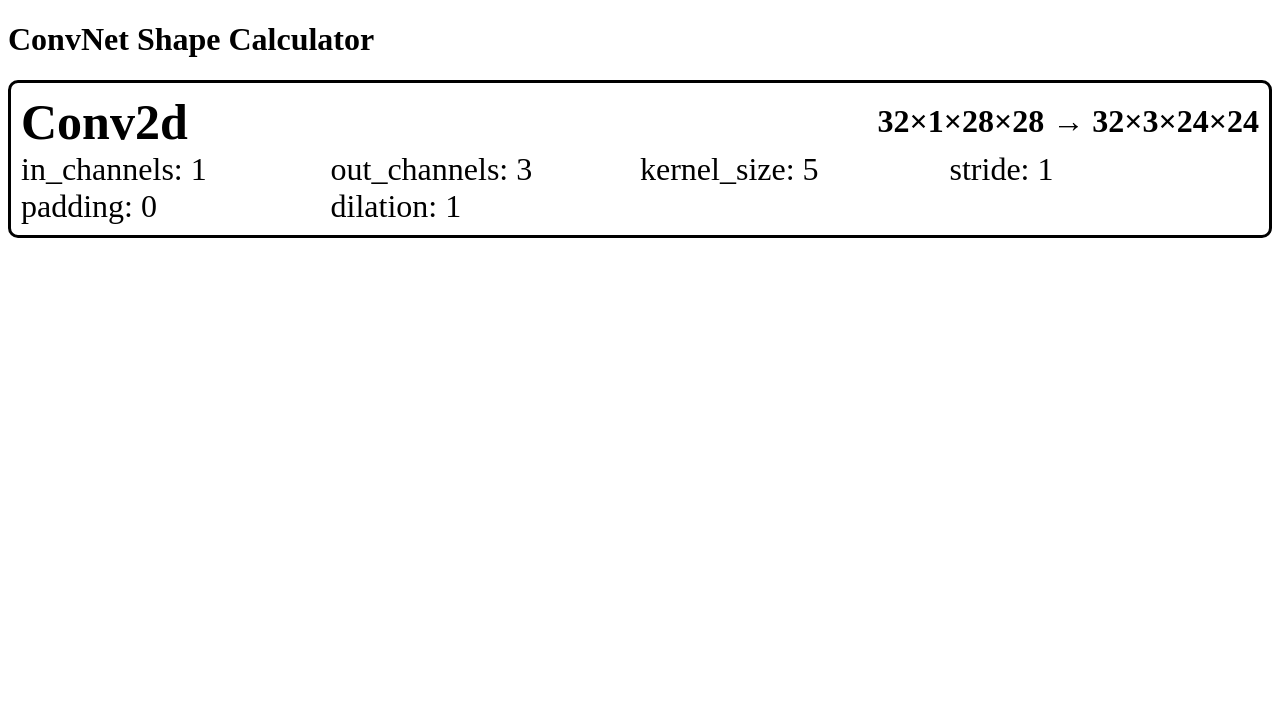
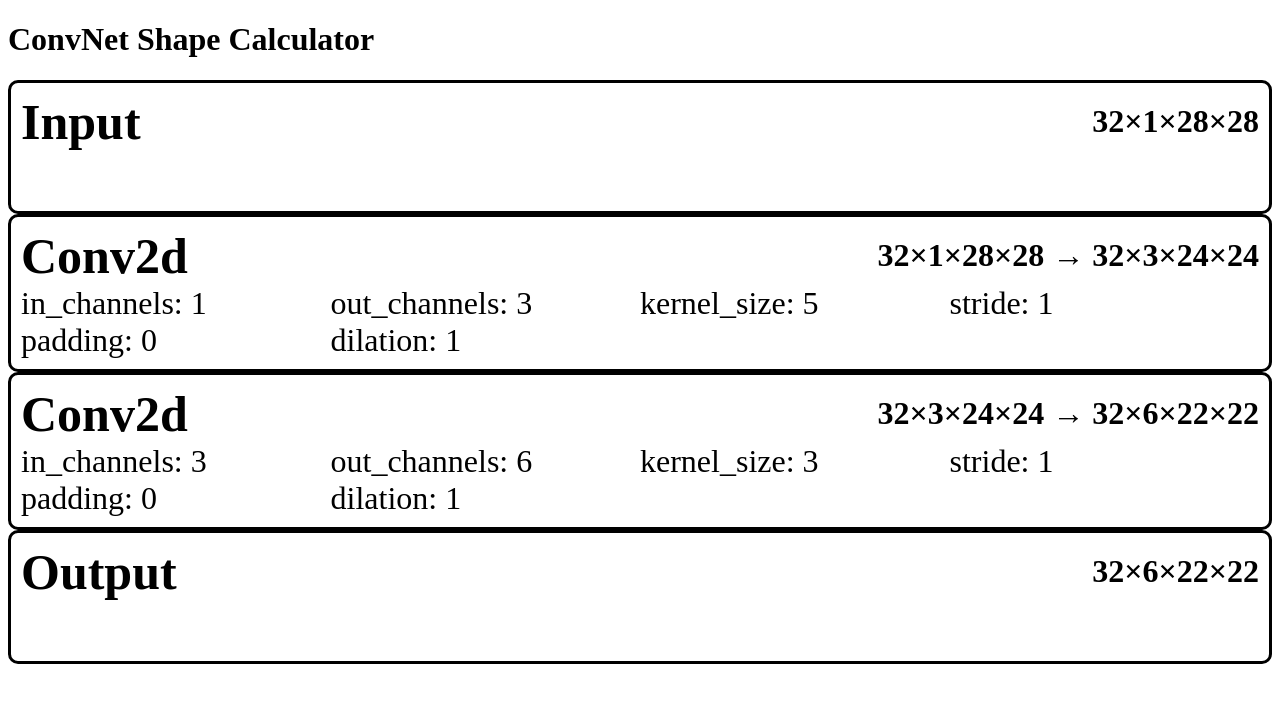
Before and after one commit to lemolatoon/convnet-shape-calculator, a Next.js app: page / in a window 1280 px wide. Shown: the top 702 px of the page. Built offline with nearby package versions, Linux system fonts and the light colour scheme.

Commit message:
Impl Input Output

```diff
--- a/src/components/layers/Conv2d.tsx
+++ b/src/components/layers/Conv2d.tsx
@@ -4,17 +4,15 @@ import {
   Conv2dParams,
 } from "@/components/layers/sizeFuncs";
 import { Layer } from "@/components/ui/Layer";
+import { LayerComponent } from "@/type/layer";
 import { Conv2dSize, Tensor } from "@/type/size";
 import { addPriority } from "@/utils/object";
 
-type Conv2dProps = {
-  tensor: Tensor<Conv2dSize>;
-};
-export const Conv2d = (_params: Conv2dParams) => {
+export const Conv2d = (_params: Conv2dParams): LayerComponent<Conv2dSize> => {
   const { layer: conv2dF, params } = conv2d(_params);
-  return function Conv2d({ tensor }: Conv2dProps) {
+  const layerComponent = (tensor: Tensor<Conv2dSize>) => {
     const sizeAfterApply = conv2dF(tensor.shape);
-    return (
+    const layer = (
       <Layer
         name={"Conv2d"}
         params={addPriority(params, Conv2dParamProprity)}
@@ -22,5 +20,7 @@ export const Conv2d = (_params: Conv2dParams) => {
         sizeAfterApply={sizeAfterApply}
       />
     );
+    return { layer, tensor: { shape: sizeAfterApply } };
   };
+  return layerComponent;
 };
--- /dev/null
+++ b/src/components/layers/JustTensor.tsx
@@ -0,0 +1,19 @@
+import { Layer } from "@/components/ui/Layer";
+import { LayerComponent } from "@/type/layer";
+import { Size, Tensor } from "@/type/size";
+
+const JustTensor =
+  (name: string) =>
+  <T extends Size>(
+    tensor: Parameters<LayerComponent<T>>[0]
+  ): ReturnType<LayerComponent<T>> => {
+    return {
+      layer: <Layer name={name} params={{}} sizeAfterApply={tensor.shape} />,
+      tensor: tensor,
+    };
+  };
+
+export const Input = <T extends Size>(tensor: Tensor<T>) =>
+  JustTensor("Input")(tensor);
+export const Output = <T extends Size>(tensor: Tensor<T>) =>
+  JustTensor("Output")(tensor);
--- a/src/components/ui/Layer.tsx
+++ b/src/components/ui/Layer.tsx
@@ -6,7 +6,7 @@ import styled from "styled-components";
 export type LayerProps = {
   name: string;
   params: LayerParams;
-  sizeBeforeApply: Size;
+  sizeBeforeApply?: Size;
   sizeAfterApply: Size;
 };
 const LayerParamBox = styled.div`
@@ -48,12 +48,13 @@ export const Layer: FC<LayerProps> = ({
   sizeBeforeApply,
   sizeAfterApply,
 }) => {
+  const sizeExpression = sizeBeforeApply
+    ? `${displaySize(sizeBeforeApply)} → ${displaySize(sizeAfterApply)}`
+    : displaySize(sizeAfterApply);
   return (
     <Grid>
       <Name>{name}</Name>
-      <SizeExpr>
-        {displaySize(sizeBeforeApply)} → {displaySize(sizeAfterApply)}
-      </SizeExpr>
+      <SizeExpr>{sizeExpression}</SizeExpr>
       <LayerParamBox>
         {Object.entries(params)
           .sort(
--- a/src/pages/index.tsx
+++ b/src/pages/index.tsx
@@ -1,12 +1,24 @@
 import { Conv2d } from "@/components/layers/Conv2d";
+import { Input, Output } from "@/components/layers/JustTensor";
 import { Conv2dSize, Tensor } from "@/type/size";
 import Head from "next/head";
 
 export default function Home() {
-  const Conv1 = Conv2d({ in_channels: 1, out_channels: 3, kernel_size: 5 });
   const input = {
     shape: [32, 1, 28, 28],
   } satisfies Tensor<Conv2dSize>;
+  const { layer: inputElm, tensor: tensor1 } = Input(input);
+  const { layer: conv1, tensor: tensor2 } = Conv2d({
+    in_channels: 1,
+    out_channels: 3,
+    kernel_size: 5,
+  })(tensor1);
+  const { layer: conv2, tensor: tensor3 } = Conv2d({
+    in_channels: 3,
+    out_channels: 6,
+    kernel_size: 3,
+  })(tensor2);
+  const { layer: outputElm, tensor: tensor4 } = Output(tensor3);
   return (
     <>
       <Head>
@@ -17,7 +29,10 @@ export default function Home() {
       </Head>
       <main>
         <h1>ConvNet Shape Calculator</h1>
-        <Conv1 tensor={input}></Conv1>
+        {inputElm}
+        {conv1}
+        {conv2}
+        {outputElm}
       </main>
     </>
   );
```
Also changed, not shown: src/type/layer.ts (+8 -0 lines).
